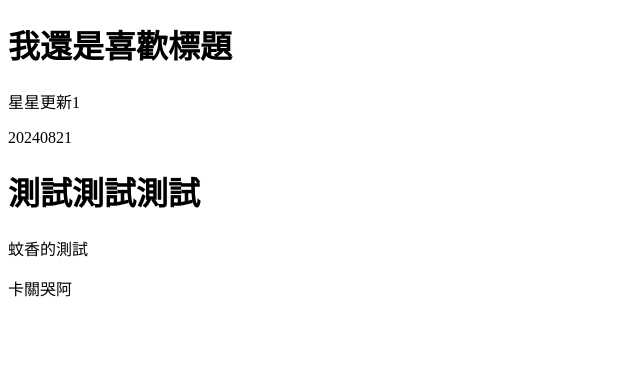
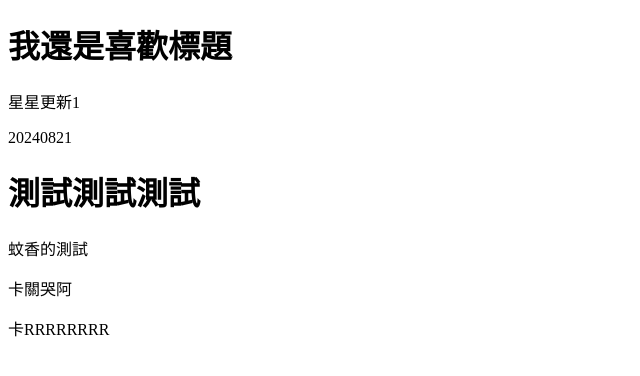
Before and after one commit to D1034422045/team0814, a plain HTML site: page index.html in a window 1280 px wide. Shown: the whole page, without its empty margins (0-640 px from the left). Drawn offline with Linux system fonts and the light colour scheme.

Commit message:
caaaaaaaaa

```diff
--- a/index.html
+++ b/index.html
@@ -12,5 +12,6 @@
     <h1>測試測試測試</h1>
     <p>蚊香的測試</p>
     <p>卡關哭阿</p>
+    <p>卡RRRRRRRR</p>
 </body>
 </html>
```
